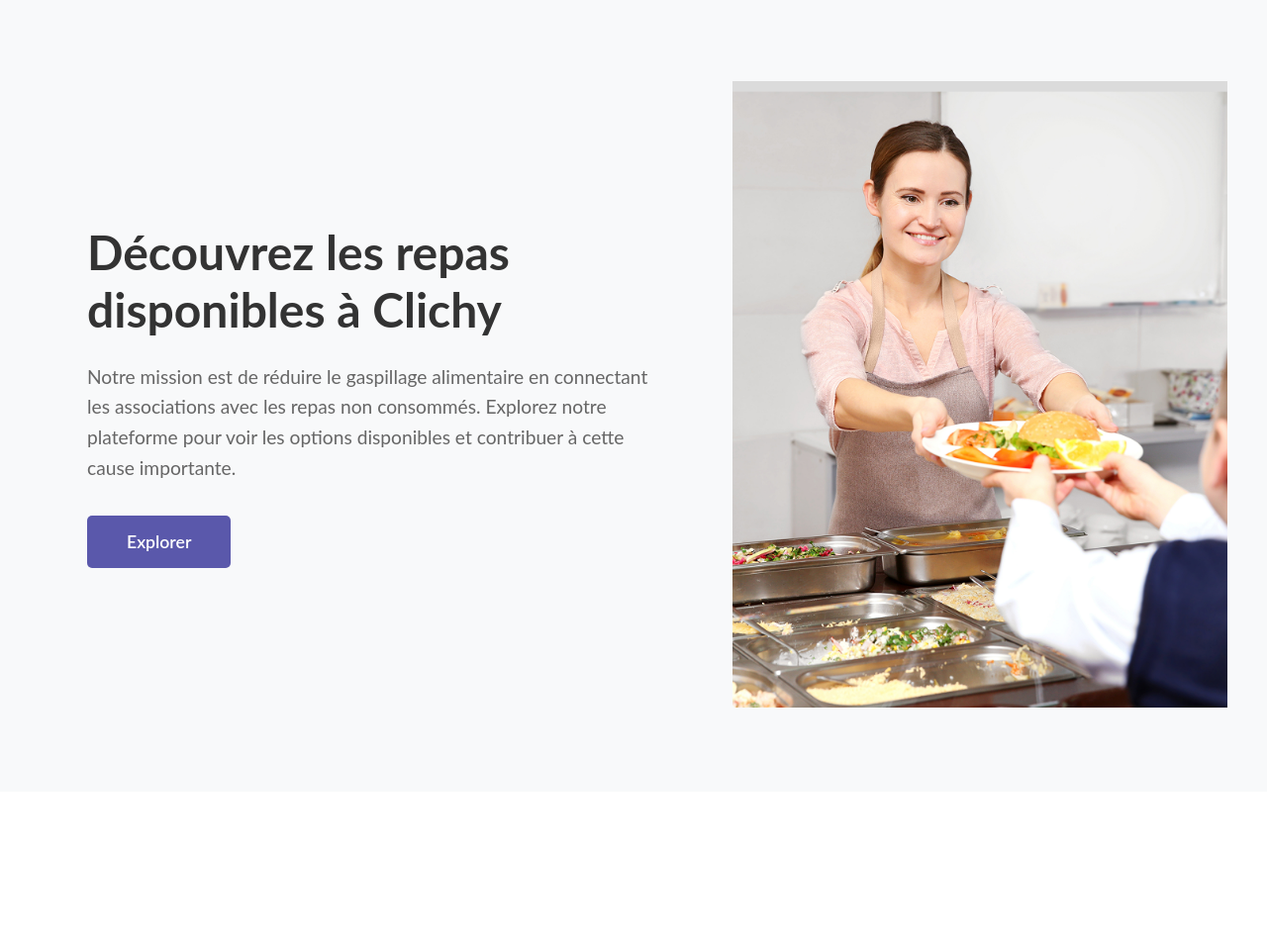
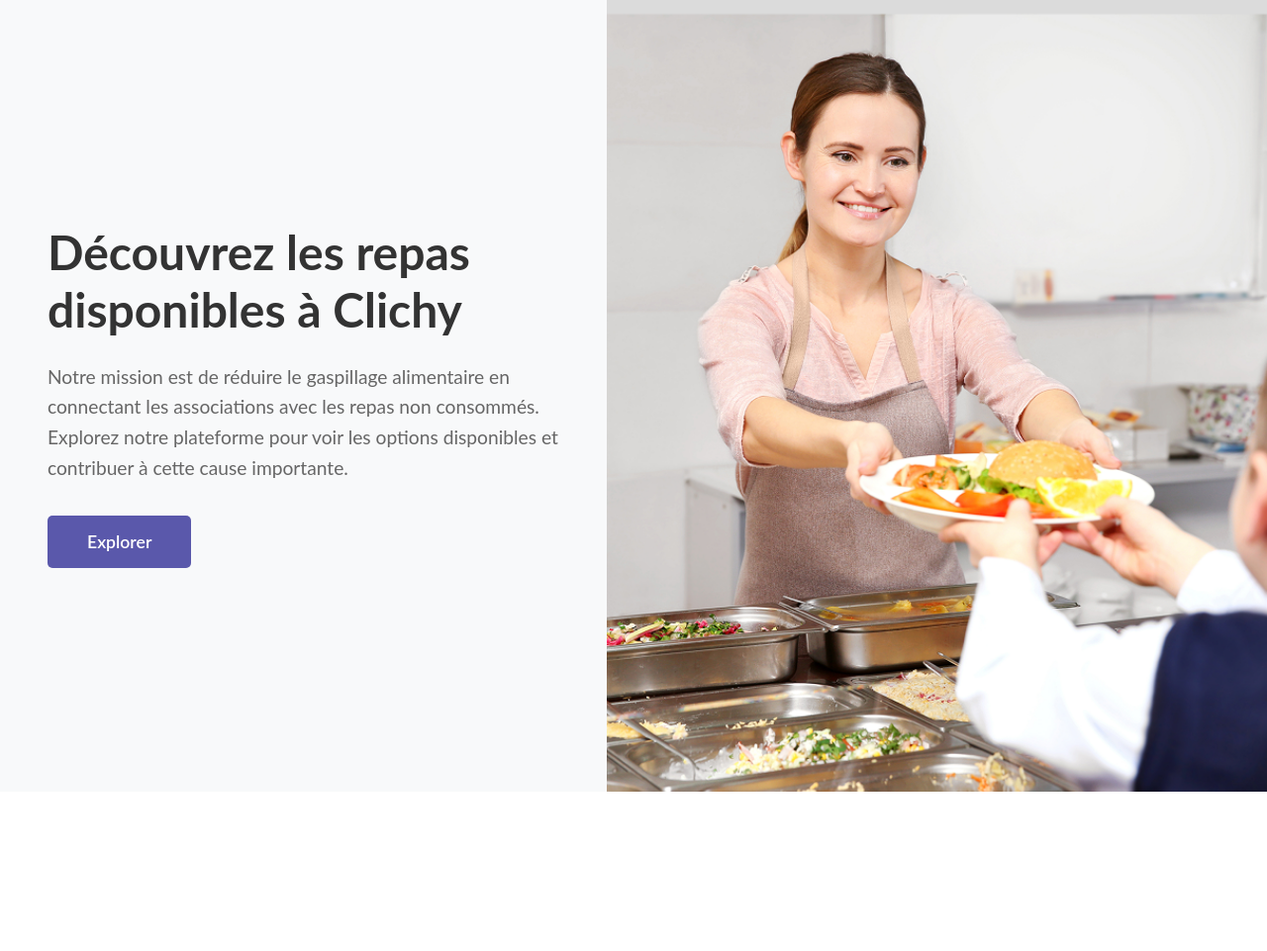
Before and after one commit to 17Sx/bap-clichy-2025, a PHP site: page /home.php in a window 1280 px wide. Shown: the part 80-1041 px from the top of the page at 99% size. Run offline with PHP 8.4, Linux system fonts and the light colour scheme; data comes from the database, SQL or seed files in the repository.

Commit message:
style: home img fix

```diff
--- a/css/home.css
+++ b/css/home.css
@@ -10,14 +10,14 @@
     width: 100%;
     height: 100%;
     display: flex;
-    justify-content: center;
+    justify-content: space-between;
     align-items: center;
     overflow: hidden;
 }
 
 .presentation-text{
-    width: 60%;
-    margin: 3rem;
+    width: 80%;
+    margin-left: 3rem;
 }
 
 .presentation-text h1{
@@ -243,13 +243,11 @@
     display: flex;
     justify-content: space-between;
     align-items: center;
-    padding: 4rem 2rem;
     background-color: #f8f9fa;
     min-height: 80vh;
 }
 
 .presentation-container {
-    max-width: 1200px;
     margin: 0 auto;
     display: flex;
     justify-content: space-between;
@@ -258,10 +256,7 @@
     width: 100%;
 }
 
-.presentation-text {
-    flex: 1;
-    max-width: 600px;
-}
+
 
 .presentation-text h1 {
     font-size: 3rem;
@@ -278,8 +273,8 @@
 }
 
 .presentation-img {
-    flex: 1;
-    max-width: 500px;
+    height: 100%;
+    width: 100%;
 }
 
 .presentation-img img {
```
